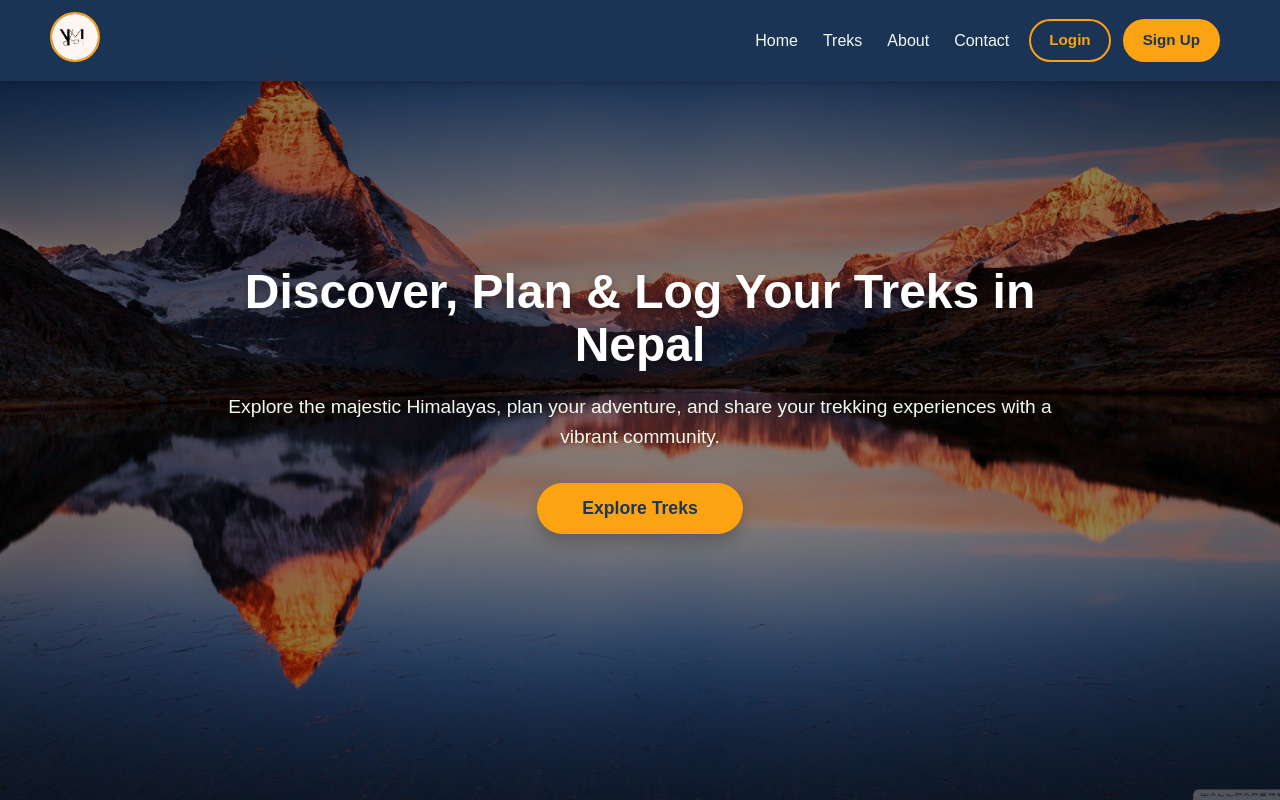
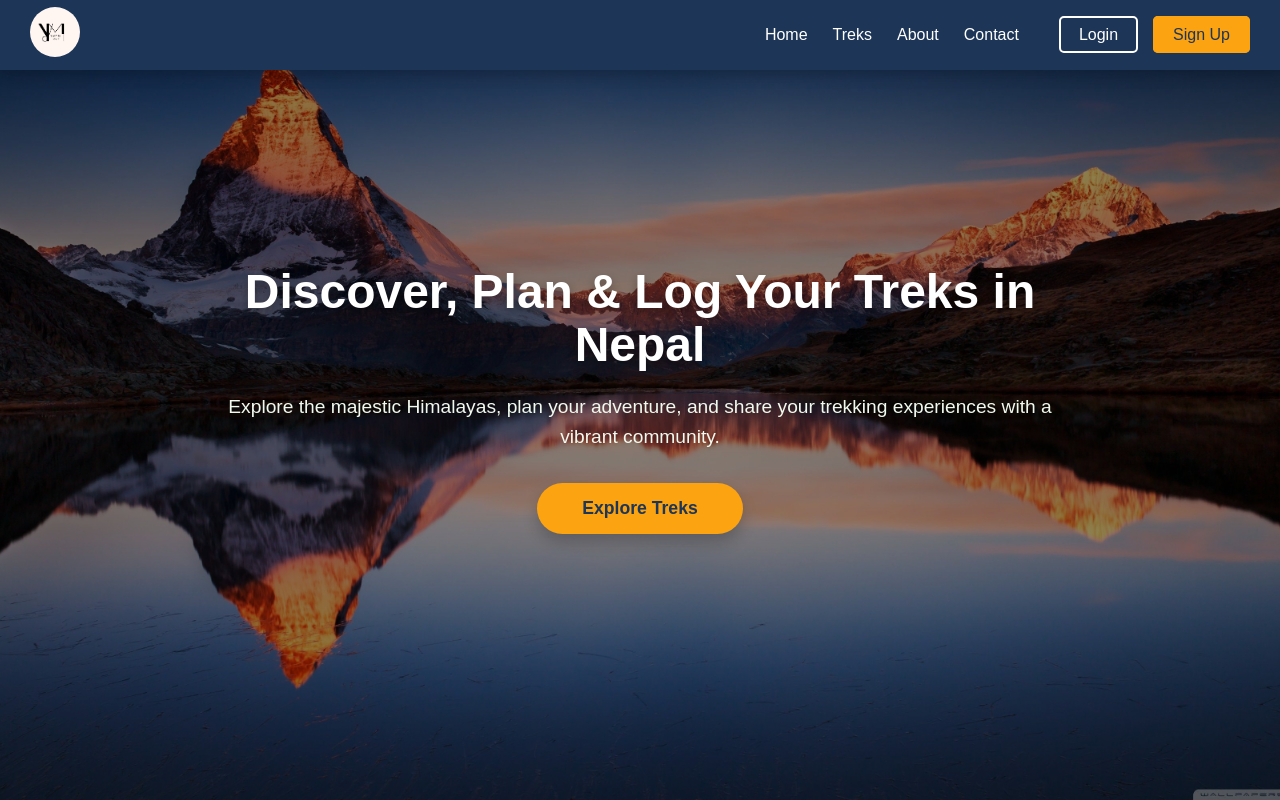
Before and after one commit to anjaliofficial/YatriMap-, a React (Vite) app in the folder frontend/: page / in a window 1280 px wide. Built offline with nearby package versions, Linux system fonts and the light colour scheme.

Commit message:
Nabvar before

```diff
--- a/frontend/src/components/NavbarBeforeLogin.tsx
+++ b/frontend/src/components/NavbarBeforeLogin.tsx
@@ -6,15 +6,14 @@ import logo from "../assets/logo.png";
 const NavbarBeforeLogin: React.FC = () => {
   return (
     <nav className="navbar-before-login">
-      <div className="navbar-container">
-        {/* Logo */}
-        <div className="navbar-logo">
-          <Link to="/">
-            <img src={logo} alt="YatriMap Logo" className="logo-img" />
-          </Link>
-        </div>
+      <div className="navbar-logo">
+        <Link to="/">
+          <img src={logo} alt="YatriMap Logo" />
+        </Link>
+      </div>
 
-        {/* Links */}
+      {/* Right side: links + auth buttons */}
+      <div className="navbar-right">
         <ul className="navbar-links">
           <li><Link to="/">Home</Link></li>
           <li><Link to="/treks">Treks</Link></li>
@@ -22,7 +21,6 @@ const NavbarBeforeLogin: React.FC = () => {
           <li><Link to="/contact">Contact</Link></li>
         </ul>
 
-        {/* Auth Buttons */}
         <div className="navbar-auth">
           <Link to="/login" className="btn-login">Login</Link>
           <Link to="/signup" className="btn-signup">Sign Up</Link>
--- a/frontend/src/css/Dashboard.css
+++ b/frontend/src/css/Dashboard.css
@@ -1,59 +1,120 @@
-/* Dashboard Container */
-.dashboard-container {
-  display: flex;
-  height: 100vh;
+/* =========================
+   Global Reset & Layout
+========================= */
+html, body, #root {
+  width: 100%;
+  height: 100%;
+  margin: 0;
+  padding: 0;
   font-family: "Poppins", sans-serif;
   background: #f1f3f6;
 }
 
-/* Main dashboard */
+/* Page container */
+.dashboard-page {
+  display: flex;
+  flex-direction: column;
+  min-height: 100vh;
+}
+
+/* Main dashboard content */
 .dashboard-main {
   flex: 1;
   display: flex;
   flex-direction: column;
+  padding-top: 70px; /* Space for fixed navbar */
   overflow-y: auto;
 }
 
-/* Topbar */
-.topbar {
-  display: flex;
-  justify-content: space-between;
-  align-items: center;
-  padding: 15px 25px;
-  background: #fff;
-  border-bottom: 1px solid #ddd;
-  box-shadow: 0 2px 5px rgba(0,0,0,0.05);
-  position: sticky;
-  top: 0;
-  z-index: 10;
+/* Dashboard inner content */
+.dashboard-content {
+  padding: 25px;
+  flex: 1;
 }
 
-.search-box input {
-  padding: 6px 12px;
-  border-radius: 8px;
-  border: 1px solid #ccc;
-  outline: none;
-  width: 250px;
+/* =========================
+   Navbar (reuse if needed)
+========================= */
+.navbar {
+  display: flex;
+  align-items: center;
+  justify-content: space-between;
+  background-color: #1d3557;
+  color: #fff;
+  padding: 0 30px;
+  height: 70px;
+  width: 100%;
+  position: fixed;
+  top: 0;
+  left: 0;
+  z-index: 1000;
+  box-shadow: 0 3px 15px rgba(0,0,0,0.2);
 }
 
-.topbar-icons .icon {
-  margin-left: 20px;
-  font-size: 1.2rem;
+.navbar-logo img {
+  width: 50px;
+  height: 50px;
+  border-radius: 50%;
   cursor: pointer;
-  color: #1d3557;
+  transition: transform 0.2s;
+}
+
+.navbar-logo img:hover {
+  transform: scale(1.05);
+}
+
+.navbar-right {
+  display: flex;
+  align-items: center;
+  gap: 30px;
+}
+
+.navbar-links {
+  display: flex;
+  list-style: none;
+  gap: 20px;
+}
+
+.navbar-links li a {
+  color: #fff;
+  text-decoration: none;
+  font-weight: 500;
+  font-size: 1rem;
   transition: color 0.3s;
 }
 
-.topbar-icons .icon:hover {
+.navbar-links li a:hover {
   color: #fca311;
 }
 
-/* Dashboard Content */
-.dashboard-content {
-  padding: 25px;
+.navbar-icons {
+  display: flex;
+  align-items: center;
+  gap: 15px;
 }
 
-/* Hero Banner */
+.navbar-icons .icon {
+  font-size: 1.3rem;
+  cursor: pointer;
+  transition: color 0.3s, transform 0.2s;
+}
+
+.navbar-icons .icon:hover {
+  color: #fca311;
+  transform: scale(1.2);
+}
+
+.navbar-icons .logout {
+  color: #e63946;
+}
+
+.navbar-icons .logout:hover {
+  color: #ff6b6b;
+}
+
+/* =========================
+   Hero Banner
+========================= */
 .welcome-banner {
   background: linear-gradient(135deg, #1d3557, #457b9d);
   color: #fff;
@@ -84,7 +145,9 @@
   background: #ffb703;
 }
 
-/* Stats Grid */
+/* =========================
+   Stats Grid
+========================= */
 .stats-grid {
   display: grid;
   grid-template-columns: repeat(auto-fit, minmax(180px, 1fr));
@@ -111,7 +174,9 @@
   margin-bottom: 8px;
 }
 
-/* Map Section */
+/* =========================
+   Map Section
+========================= */
 .map-section h2 {
   display: flex;
   align-items: center;
@@ -132,12 +197,30 @@
   margin-bottom: 30px;
 }
 
-/* AI Treks */
+/* =========================
+   AI Recommended Treks
+========================= */
 .ai-treks-carousel {
   display: flex;
   gap: 15px;
   overflow-x: auto;
   padding-bottom: 10px;
+  scrollbar-width: thin;
+  scrollbar-color: #fca311 #ddd;
+}
+
+.ai-treks-carousel::-webkit-scrollbar {
+  height: 8px;
+}
+
+.ai-treks-carousel::-webkit-scrollbar-track {
+  background: #ddd;
+  border-radius: 4px;
+}
+
+.ai-treks-carousel::-webkit-scrollbar-thumb {
+  background-color: #fca311;
+  border-radius: 4px;
 }
 
 .ai-trek-card {
@@ -161,11 +244,15 @@
   margin-bottom: 8px;
 }
 
-/* Achievements */
+/* =========================
+   Achievements & Badges
+========================= */
 .achievements-carousel {
   display: flex;
   gap: 15px;
   overflow-x: auto;
+  padding-bottom: 10px;
+  margin-bottom: 30px;
 }
 
 .badge-card {
@@ -188,7 +275,14 @@
   margin-bottom: 6px;
 }
 
-/* Notifications */
+/* =========================
+   Notifications
+========================= */
+.notifications-section h2 {
+  margin-bottom: 12px;
+  color: #1d3557;
+}
+
 .notifications-section ul {
   list-style: none;
   padding-left: 0;
@@ -200,7 +294,7 @@
   margin-bottom: 10px;
   border-radius: 10px;
   box-shadow: 0 4px 10px rgba(0,0,0,0.05);
-  transition: background 0.3s;
+  transition: background 0.3s, color 0.3s;
 }
 
 .notifications-section li:hover {
@@ -208,3 +302,15 @@
   color: #1d3557;
   font-weight: bold;
 }
+
+/* =========================
+   Footer
+========================= */
+footer {
+  background: #1d3557;
+  color: #fff;
+  text-align: center;
+  padding: 15px 20px;
+  border-top: 1px solid #ddd;
+  font-size: 0.9rem;
+}
--- a/frontend/src/css/NavbarAfterLogin.css
+++ b/frontend/src/css/NavbarAfterLogin.css
@@ -1,4 +1,13 @@
-/* ===== Navbar After Login ===== */
+/* Make body and root full screen */
+html, body, #root {
+  width: 100%;
+  height: 100%;
+  margin: 0;
+  padding: 0;
+  font-family: 'Poppins', sans-serif;
+}
+
+/* Navbar */
 .navbar {
   display: flex;
   align-items: center;
@@ -6,23 +15,36 @@
   background-color: #1d3557;
   color: #fff;
   padding: 0 30px;
-  height: 60px;
+  height: 70px;
   width: 100%;
   position: fixed;
   top: 0;
   left: 0;
   z-index: 1000;
-  box-shadow: 0 2px 10px rgba(0,0,0,0.2);
-  font-family: 'Poppins', sans-serif;
+  box-shadow: 0 3px 15px rgba(0,0,0,0.2);
 }
 
-.navbar-logo {
-  font-size: 1.8rem;
-  font-weight: bold;
-  color: #fca311;
+/* Logo as circle */
+.navbar-logo img {
+  width: 50px;
+  height: 50px;
+  border-radius: 50%;
   cursor: pointer;
+  transition: transform 0.2s;
 }
 
+.navbar-logo img:hover {
+  transform: scale(1.05);
+}
+
+/* Links container + icons container */
+.navbar-right {
+  display: flex;
+  align-items: center;
+  gap: 40px; /* space between links and icons */
+}
+
+/* Navbar links */
 .navbar-links {
   display: flex;
   list-style: none;
@@ -33,6 +55,7 @@
   color: #fff;
   text-decoration: none;
   font-weight: 500;
+  font-size: 1rem;
   transition: color 0.3s;
 }
 
@@ -40,6 +63,7 @@
   color: #fca311;
 }
 
+/* Navbar icons */
 .navbar-icons {
   display: flex;
   align-items: center;
@@ -47,13 +71,14 @@
 }
 
 .navbar-icons .icon {
-  font-size: 1.2rem;
+  font-size: 2rem;
   cursor: pointer;
-  transition: color 0.3s;
+  transition: color 0.3s, transform 0.2s;
 }
 
 .navbar-icons .icon:hover {
   color: #fca311;
+  transform: scale(1.2);
 }
 
 .navbar-icons .logout {
--- a/frontend/src/css/NavbarBeforeLogin.css
+++ b/frontend/src/css/NavbarBeforeLogin.css
@@ -1,123 +1,105 @@
-/* ================= Navbar Wrapper ================= */
+/* =========================
+   Global Reset
+========================= */
+html, body, #root {
+  width: 100%;
+  height: 100%;
+  margin: 0;
+  padding: 0;
+  font-family: 'Poppins', sans-serif;
+}
+
+/* =========================
+   Navbar Styles
+========================= */
 .navbar-before-login {
+  display: flex;
+  align-items: center;
+  justify-content: space-between;
+  background-color: #1d3557;
+  color: #fff;
+  padding: 0 30px;
+  height: 70px;
+  width: 100%;
   position: fixed;
   top: 0;
   left: 0;
-  width: 100%;
-  background: rgba(29, 53, 87, 0.95);
-  backdrop-filter: blur(10px);
   z-index: 1000;
-  box-shadow: 0 2px 8px rgba(0,0,0,0.15);
+  box-shadow: 0 3px 15px rgba(0,0,0,0.2);
 }
 
-/* ================= Container ================= */
-.navbar-container {
-  max-width: 1200px;
-  margin: 0 auto;
-  padding: 12px 10px; /* 10px padding for left and right edges */
+/* Logo as circle */
+.navbar-logo img {
+  width: 50px;
+  height: 50px;
+  border-radius: 50%;
+  cursor: pointer;
+  transition: transform 0.2s;
+}
+
+.navbar-logo img:hover {
+  transform: scale(1.05);
+}
+
+/* Container for links + auth buttons */
+.navbar-right {
   display: flex;
   align-items: center;
-  justify-content: space-between;
-  gap: 20px;
+  gap: 40px; /* space between links and auth buttons */
 }
 
-/* ================= Logo (Left) ================= */
-.navbar-logo img.logo-img {
-  height: 50px;
-  width: 50px;
-  border-radius: 50%;
-  object-fit: cover;
-  border: 2px solid #fca311;
-  cursor: pointer;
-  transition: transform 0.3s;
-}
-
-.navbar-logo img.logo-img:hover {
-  transform: scale(1.08);
-}
-
-/* ================= Links (Between Logo and Buttons) ================= */
+/* Navbar links */
 .navbar-links {
   display: flex;
+  list-style: none;
   gap: 25px;
-  flex-grow: 1; /* take remaining space */
-  justify-content: flex-end; /* push links close to buttons */
-  list-style: none;
-  margin-left: 20px; /* small space after logo */
 }
 
 .navbar-links li a {
+  color: #fff;
   text-decoration: none;
   font-weight: 500;
-  color: #f1faee;
   font-size: 1rem;
-  transition: color 0.3s ease;
+  transition: color 0.3s;
 }
 
 .navbar-links li a:hover {
   color: #fca311;
 }
 
-/* ================= Buttons (Far Right) ================= */
-.navbar-auth {
-  display: flex;
-  gap: 12px;
-  margin-right: 10px; /* 10px from right edge */
+/* Auth buttons */
+.navbar-auth .btn-login,
+.navbar-auth .btn-signup {
+  padding: 8px 18px;
+  border-radius: 5px;
+  font-weight: 500;
+  text-decoration: none;
+  transition: all 0.3s;
 }
 
-.btn-login,
-.btn-signup {
-  padding: 8px 18px;
-  border-radius: 25px;
-  font-size: 0.95rem;
-  font-weight: 600;
-  text-decoration: none;
-  transition: all 0.3s ease;
+/* Login button with spacing */
+.navbar-auth .btn-login {
+  background-color: transparent;
+  color: #fff;
+  border: 2px solid #fff;
+  margin-right: 15px; /* space between login and signup */
 }
 
-.btn-login {
-  border: 2px solid #fca311;
-  background: transparent;
-  color: #fca311;
-}
-
-.btn-login:hover {
-  background: #fca311;
+.navbar-auth .btn-login:hover {
+  background-color: #fca311;
+  border-color: #fca311;
   color: #1d3557;
 }
 
-.btn-signup {
-  background: #fca311;
+/* Sign Up button */
+.navbar-auth .btn-signup {
+  background-color: #fca311;
   color: #1d3557;
   border: 2px solid #fca311;
 }
 
-.btn-signup:hover {
-  background: #ffb703;
-  border-color: #ffb703;
-  color: #1d3557;
+.navbar-auth .btn-signup:hover {
+  background-color: transparent;
+  color: #fff;
+  border-color: #fff;
 }
-
-/* ================= Mobile Responsive ================= */
-@media (max-width: 768px) {
-  .navbar-container {
-    flex-wrap: wrap;
-    justify-content: space-between;
-  }
-
-  .navbar-links {
-    order: 2;
-    width: 100%;
-    justify-content: center;
-    margin: 10px 0;
-  }
-
-  .navbar-auth {
-    order: 3;
-    margin-right: 10px;
-  }
-
-  .navbar-logo {
-    order: 1;
-  }
-}
```
Also changed, not shown: frontend/src/components/NavbarAfterLogin.tsx (+16 -38 lines), frontend/src/public/Dashboard.tsx (+4 -18 lines).
